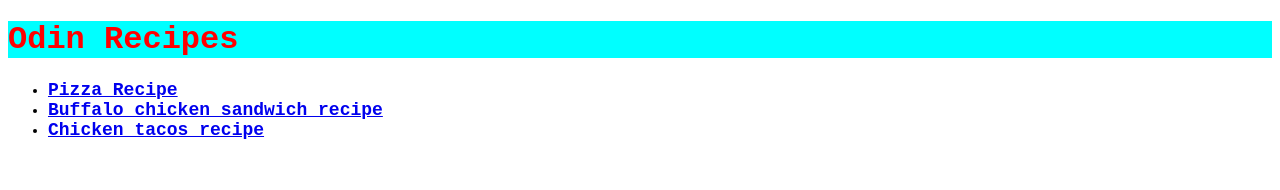
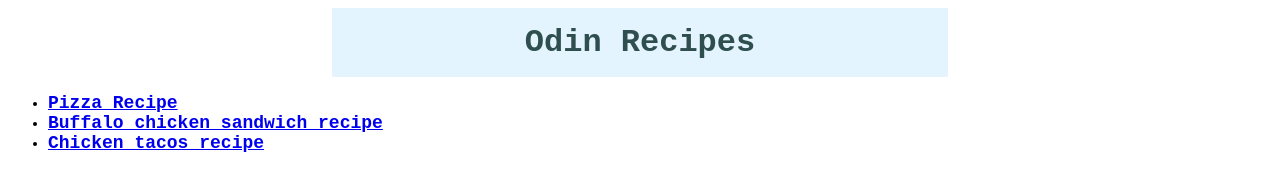
Before and after one commit to joshlockyerr/odin-recipes, a plain HTML site: page index.html in a window 1280 px wide. Drawn offline with Linux system fonts and the light colour scheme.

Commit message:
Main page title centred with colour

```diff
--- a/styles.css
+++ b/styles.css
@@ -1,9 +1,13 @@
-h1, h2, h3 {
-    background-color: aqua;
-    color: red;
+h1 {
+    background-color: #e3f4ff;
+    color: darkslategrey;
+    margin: 0 auto;
+    text-align: center;
+    padding: 16px 8px;
+    width: 600px;
 }
 
-* {
+body {
     font-family: "Courier New", sans-serif ;
 }
 
```
